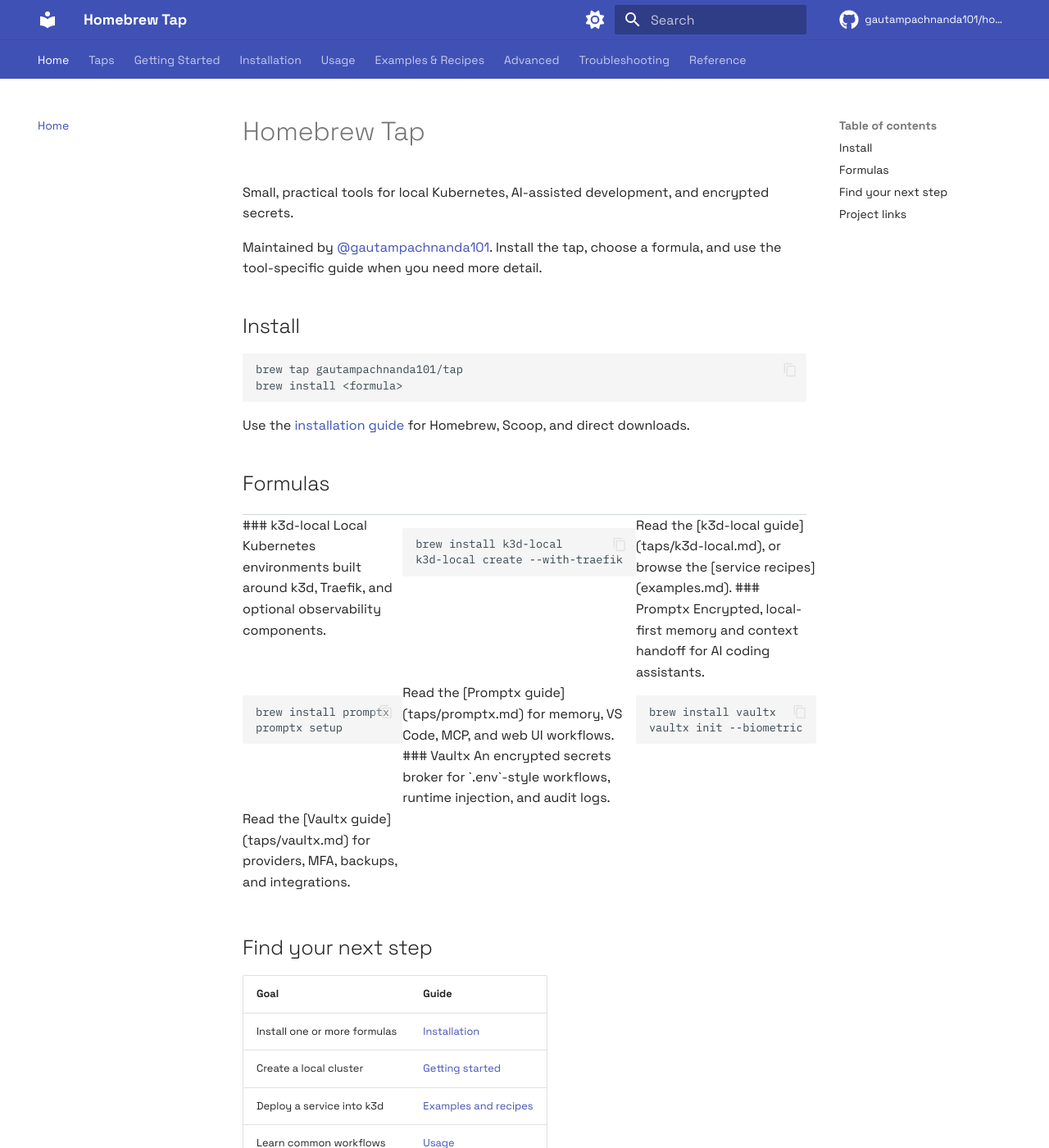
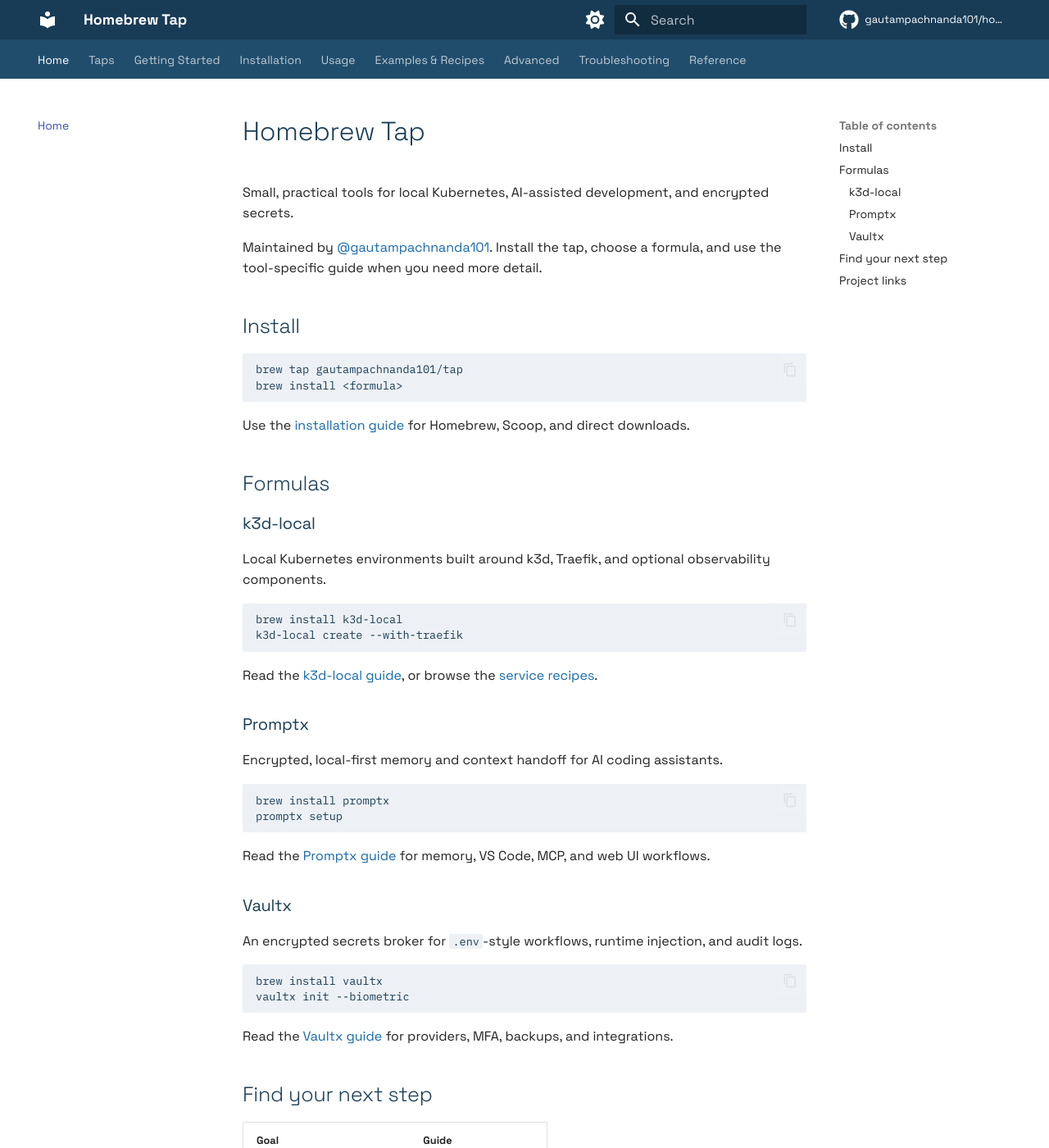
Before and after one commit to gautampachnanda101/homebrew-tap, an MkDocs documentation site: the page built from docs/index.md, in a window 1280 px wide and 1400 px high. Shown: the whole window at 82% size. Built offline with MkDocs 1.6.1 and Material for MkDocs 9.7.7, drawn with Linux system fonts in a browser that asks for light colours; comment, search, counter and statistics services are not loaded.

Commit message:
docs: fix homepage rendering and colors

```diff
--- a/docs/index.md
+++ b/docs/index.md
@@ -14,8 +14,6 @@
 Use the [installation guide](installation.md) for Homebrew, Scoop, and direct downloads.
 
 ## Formulas
-
-<div class="formula-list" markdown>
 
 ### k3d-local
 
@@ -50,8 +48,6 @@
 
 Read the [Vaultx guide](taps/vaultx.md) for providers, MFA, backups, and integrations.
 
-</div>
-
 ## Find your next step
 
 | Goal | Guide |
--- a/docs/stylesheets/extra.css
+++ b/docs/stylesheets/extra.css
@@ -1,75 +1,72 @@
 :root {
-  --md-primary-fg-color: #173f35;
-  --md-primary-fg-color--light: #286957;
-  --md-primary-fg-color--dark: #102d26;
-  --md-accent-fg-color: #d85d35;
-  --tap-ink: #173f35;
-  --tap-paper: #f8f5ed;
-  --tap-sun: #f2c94c;
-  --tap-coral: #d85d35;
+  --md-primary-fg-color: #183b56;
+  --md-primary-fg-color--light: #2d6289;
+  --md-primary-fg-color--dark: #102a3d;
+  --md-accent-fg-color: #c45a1c;
+  --tap-ink: #183b56;
+  --tap-paper: #f7f8fa;
+  --tap-orange: #c45a1c;
 }
 
 [data-md-color-scheme="slate"] {
-  --md-default-bg-color: #132522;
-  --md-default-bg-color--light: #1b312d;
-  --md-default-fg-color: #f8f5ed;
-  --md-primary-fg-color: #f2c94c;
-  --md-primary-bg-color: #132522;
-  --md-accent-fg-color: #f29b73;
+  --md-default-bg-color: #111a22;
+  --md-default-bg-color--light: #1a2732;
+  --md-default-fg-color: #edf2f5;
+  --md-primary-fg-color: #8fc1df;
+  --md-primary-bg-color: #111a22;
+  --md-accent-fg-color: #f0a36b;
 }
 
 .md-header {
-  box-shadow: 0 1px 0 rgba(23, 63, 53, 0.14);
+  background: var(--tap-ink);
+  box-shadow: 0 1px 0 rgba(24, 59, 86, 0.18);
+}
+
+.md-tabs {
+  background: #214d6c;
 }
 
 .md-main__inner {
   margin-top: 1.2rem;
 }
 
-.formula-list {
-  border-top: 1px solid rgba(23, 63, 53, 0.2);
-  display: grid;
-  gap: 0;
-  grid-template-columns: repeat(3, 1fr);
-  margin: 1rem 0 2.5rem;
+.md-typeset h1,
+.md-typeset h2,
+.md-typeset h3 {
+  color: var(--tap-ink);
 }
 
-.formula-list > h3 {
-  color: var(--tap-ink);
-  font-size: 1.15rem;
-  margin: 0;
-  padding-top: 1.25rem;
+.md-typeset a {
+  color: #1769aa;
 }
 
-.formula-list > p,
-.formula-list > pre {
-  margin: 0;
-  padding-right: 1.25rem;
+.md-typeset a:hover {
+  color: var(--tap-orange);
 }
 
-.formula-list > h3:not(:first-child) {
-  border-left: 1px solid rgba(23, 63, 53, 0.2);
-  padding-left: 1.25rem;
+.md-typeset code {
+  background: #edf1f5;
+  color: #183b56;
 }
 
-[data-md-color-scheme="slate"] .formula-list,
-[data-md-color-scheme="slate"] .formula-list > h3:not(:first-child) {
-  border-color: rgba(248, 245, 237, 0.2);
+.md-typeset .md-button--primary,
+.md-typeset .md-button:hover {
+  background: var(--tap-orange);
+  border-color: var(--tap-orange);
+  color: #fff;
 }
 
-.formula-list > pre {
-  overflow: auto;
+[data-md-color-scheme="slate"] .md-tabs {
+  background: #1a3448;
 }
 
-@media screen and (max-width: 600px) {
-  .formula-list {
-    display: block;
-  }
+[data-md-color-scheme="slate"] .md-typeset h1,
+[data-md-color-scheme="slate"] .md-typeset h2,
+[data-md-color-scheme="slate"] .md-typeset h3 {
+  color: #edf2f5;
+}
 
-  .formula-list > h3:not(:first-child) {
-    border-left: 0;
-    border-top: 1px solid rgba(23, 63, 53, 0.2);
-    margin-top: 1.5rem;
-    padding-left: 0;
-  }
+[data-md-color-scheme="slate"] .md-typeset code {
+  background: #1f303d;
+  color: #d6ebf7;
 }
```
